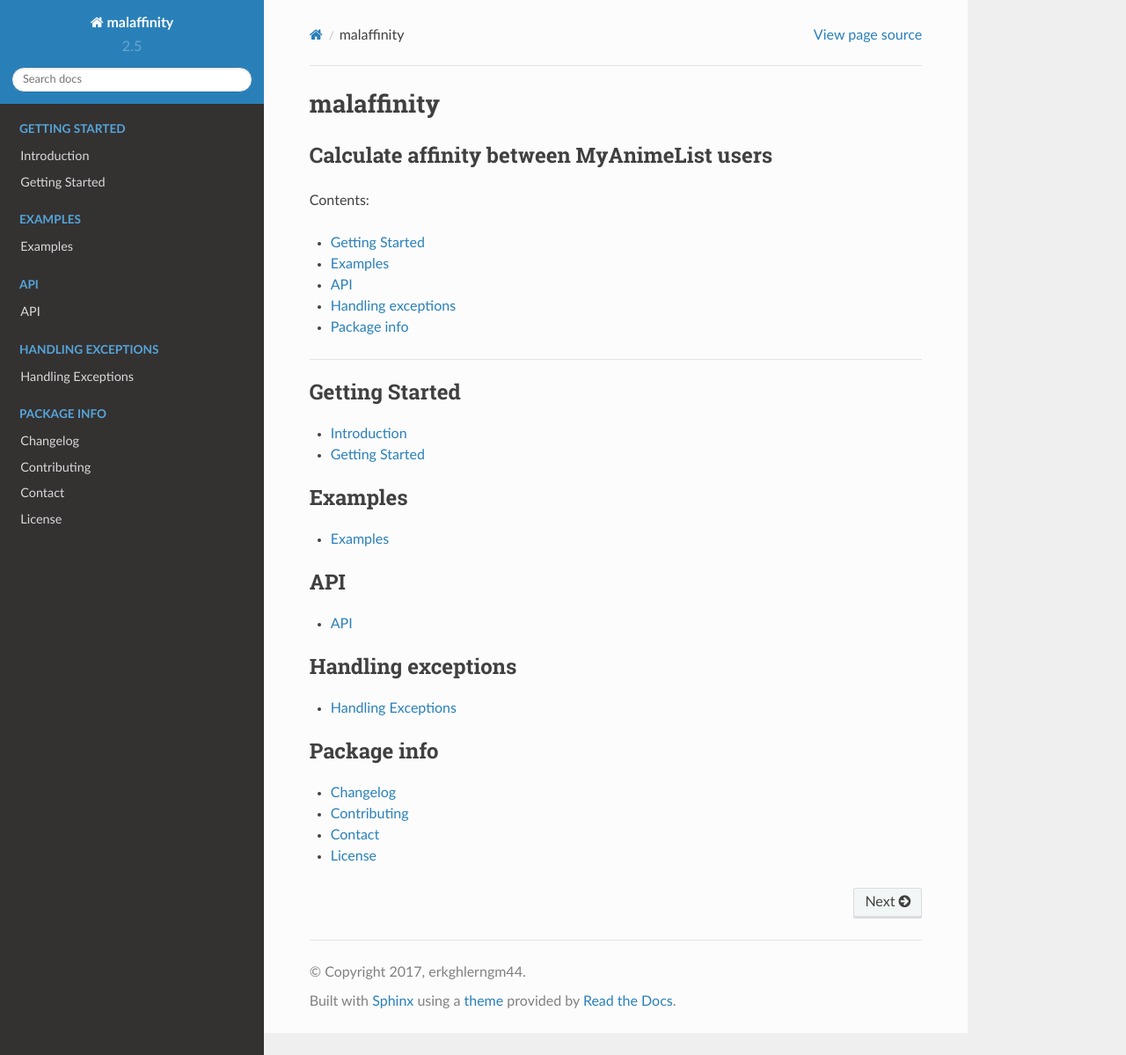
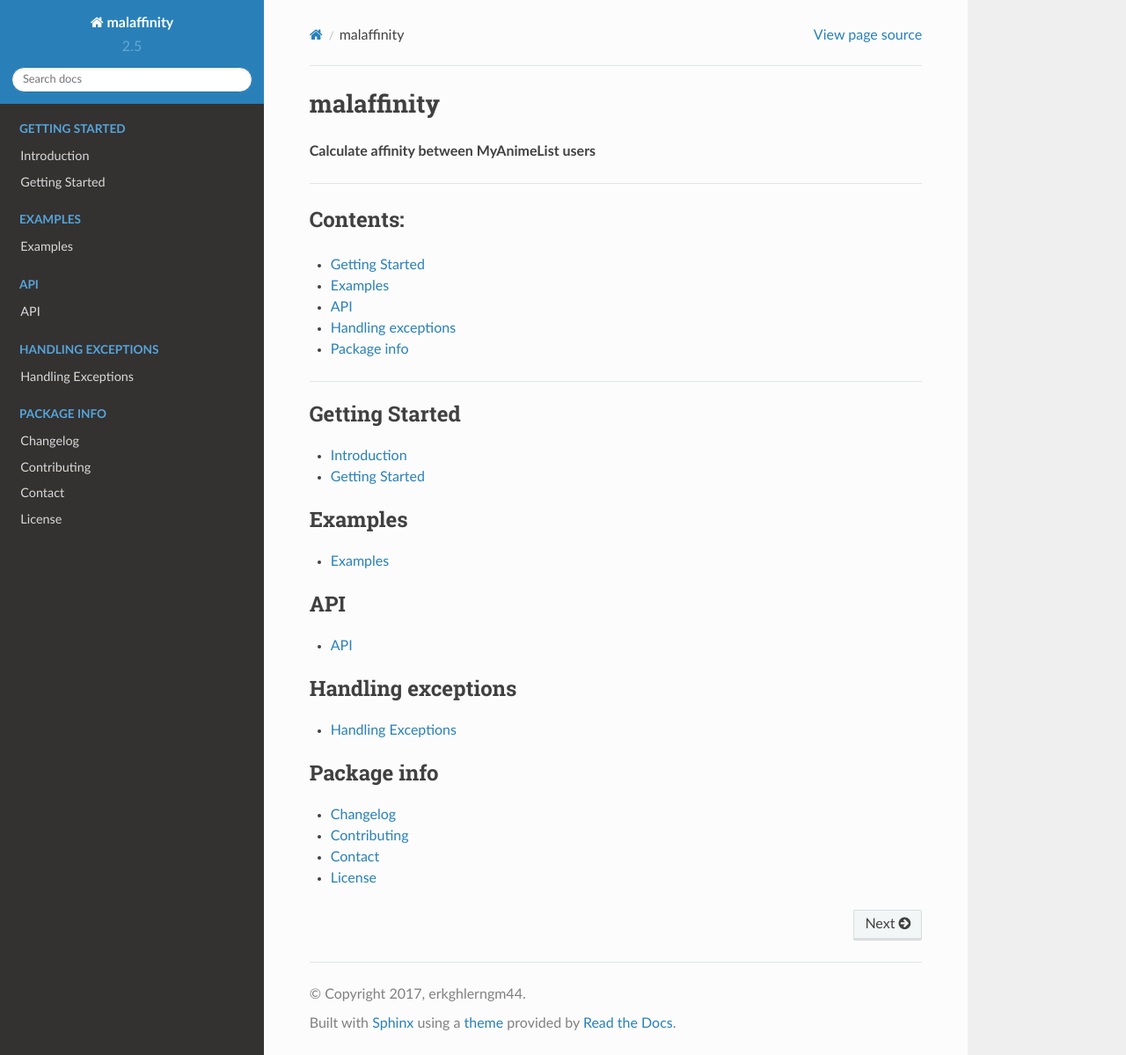
Before and after one commit to erkghlerngm44/aniffinity, a Sphinx documentation site: the page built from docs/index.rst, in a window 1280 px wide and 1199 px high. Shown: the whole window at 88% size. Built offline with Sphinx 7.4.7 and the Read the Docs theme 2.0.0, drawn with Linux system fonts in a browser that asks for light colours.

```diff
--- a/docs/index.rst
+++ b/docs/index.rst
@@ -1,10 +1,14 @@
 malaffinity
 ===========
-Calculate affinity between MyAnimeList users
-~~~~~~~~~~~~~~~~~~~~~~~~~~~~~~~~~~~~~~~~~~~~
+
+**Calculate affinity between MyAnimeList users**
+
+
+----
 
 
 Contents:
+~~~~~~~~~
 
 * :ref:`getting_started`
 * :ref:`examples`
```
